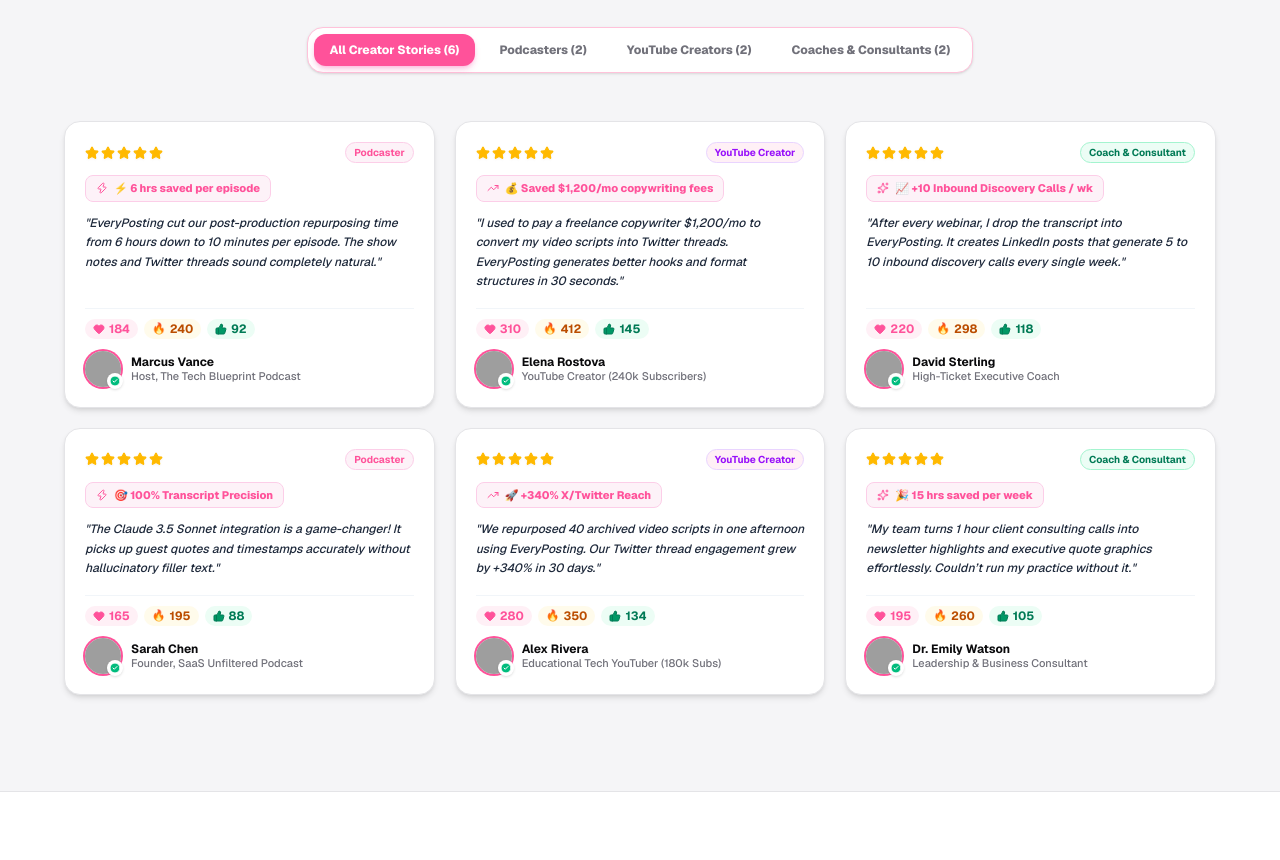
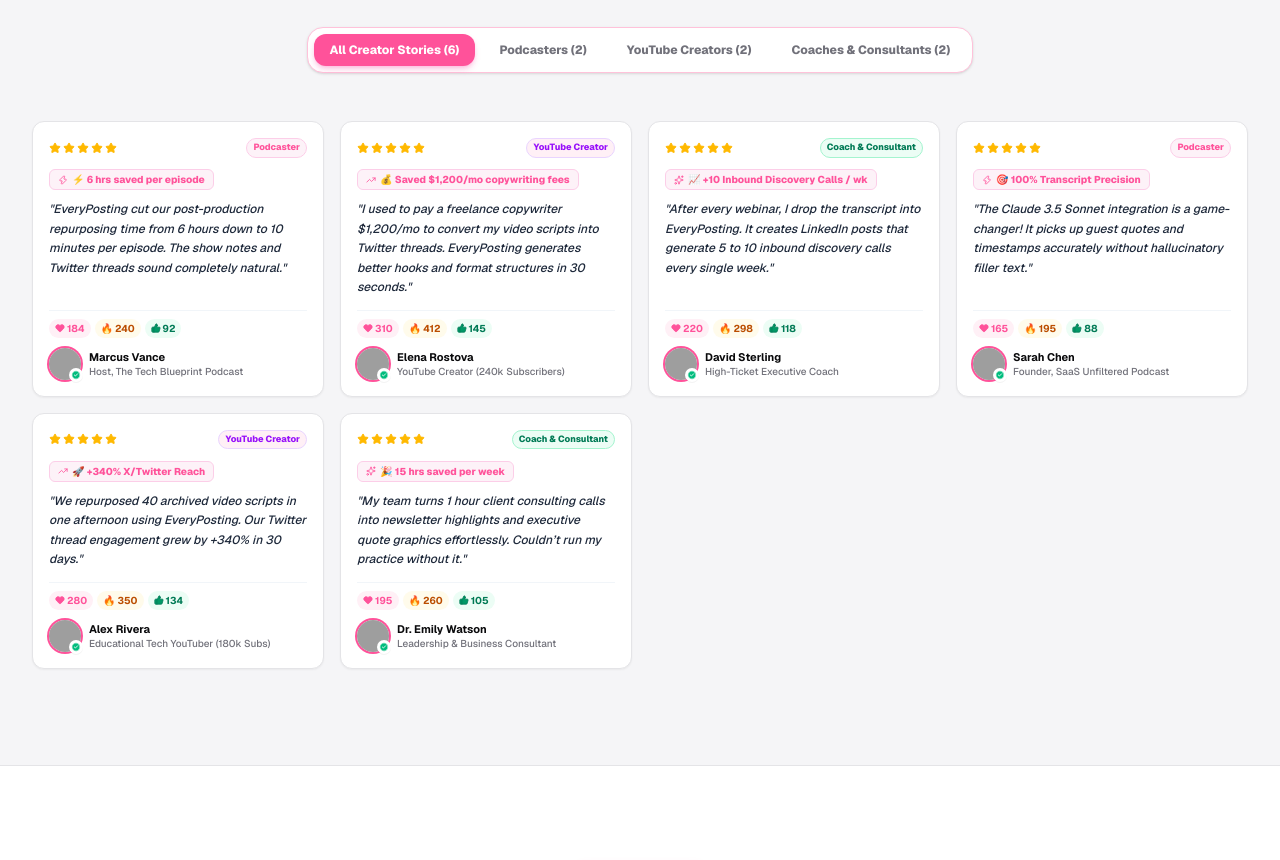
Before and after one commit to usmanahmad4823/every_posting, a Next.js app: page / in a window 1280 px wide. Shown: the part 5360-6220 px from the top of the page. Built offline with nearby package versions, Linux system fonts and the light colour scheme; no server answers; grey boxes are pictures that could not be loaded.

Commit message:
style: update testimonials grid to 4 columns on desktop with compact card padding and inner spacing

```diff
--- a/components/landing/testimonials.tsx
+++ b/components/landing/testimonials.tsx
@@ -236,7 +236,7 @@ export function TestimonialsSection() {
             animate={{ opacity: 1, y: 0 }}
             exit={{ opacity: 0, y: -15 }}
             transition={{ duration: 0.3 }}
-            className="grid grid-cols-1 md:grid-cols-2 lg:grid-cols-3 gap-5 max-w-6xl mx-auto"
+            className="grid grid-cols-1 sm:grid-cols-2 md:grid-cols-3 lg:grid-cols-4 gap-3.5 sm:gap-4 max-w-7xl mx-auto"
           >
             {filteredTestimonials.map((t, idx) => {
               const MetricIcon = t.metricIcon;
@@ -245,88 +245,88 @@ export function TestimonialsSection() {
               return (
                 <motion.div
                   key={t.id}
-                  whileHover={{ y: -6, scale: 1.015 }}
+                  whileHover={{ y: -4, scale: 1.01 }}
                   transition={{ type: 'spring', stiffness: 350, damping: 20 }}
-                  className="bg-white rounded-2xl p-5 flex flex-col justify-between border border-[#E4E4E7] hover:border-[#FF529A] shadow-md hover:shadow-pink-500/10 transition-all group relative overflow-hidden"
+                  className="bg-white rounded-xl p-3.5 sm:p-4 flex flex-col justify-between border border-[#E4E4E7] hover:border-[#FF529A] shadow-xs hover:shadow-pink-500/10 transition-all group relative overflow-hidden"
                 >
                   {/* Top Aura Highlight Bar on Hover */}
                   <div className="absolute top-0 left-0 right-0 h-1 bg-gradient-to-r from-[#FF529A] via-purple-500 to-[#FF007A] opacity-0 group-hover:opacity-100 transition-opacity" />
 
                   <div>
                     {/* Header Badges */}
-                    <div className="flex items-center justify-between gap-2 mb-3">
+                    <div className="flex items-center justify-between gap-1.5 mb-2.5">
                       <div className="flex items-center gap-0.5 text-amber-400">
                         {[...Array(t.rating)].map((_, i) => (
-                          <Star key={i} className="w-3.5 h-3.5 fill-amber-400 drop-shadow-xs" />
+                          <Star key={i} className="w-3 h-3 fill-amber-400 drop-shadow-2xs" />
                         ))}
                       </div>
 
-                      <span className={`px-2 py-0.5 rounded-full text-[10px] font-bold border ${t.nicheColor}`}>
+                      <span className={`px-1.5 py-0.5 rounded-full text-[9px] font-extrabold border ${t.nicheColor}`}>
                         {t.nicheLabel}
                       </span>
                     </div>
 
                     {/* Measurable Creator Outcome Impact Badge */}
-                    <div className="mb-3 inline-flex items-center gap-1.5 px-2.5 py-1 rounded-lg bg-pink-50 border border-pink-200 text-[11px] font-extrabold text-[#FF529A]">
-                      <MetricIcon className="w-3 h-3" />
+                    <div className="mb-2.5 inline-flex items-center gap-1 px-2 py-0.5 rounded-md bg-pink-50 border border-pink-200 text-[10px] font-extrabold text-[#FF529A]">
+                      <MetricIcon className="w-2.5 h-2.5" />
                       <span>{t.impactBadge}</span>
                     </div>
 
                     {/* Quote Text */}
-                    <p className="text-[#1E293B] text-xs leading-relaxed italic mb-4 font-medium">
+                    <p className="text-[#1E293B] text-[11px] sm:text-xs leading-relaxed italic mb-3 font-medium">
                       &quot;{t.quote}&quot;
                     </p>
                   </div>
 
                   <div>
                     {/* Interactive Delight Reaction Buttons (Twitter Style) */}
-                    <div className="flex items-center gap-1.5 mb-3 pt-2.5 border-t border-[#F1F5F9]">
+                    <div className="flex items-center gap-1 mb-2.5 pt-2 border-t border-[#F1F5F9]">
                       <button
                         onClick={(e) => handleReactionClick(e, t.id, 'heart')}
-                        className="px-2 py-0.5 rounded-full bg-[#FFF0F6] hover:bg-pink-100 text-[#FF529A] text-[10px] sm:text-xs font-bold flex items-center gap-1 transition-transform active:scale-90"
+                        className="px-1.5 py-0.5 rounded-full bg-[#FFF0F6] hover:bg-pink-100 text-[#FF529A] text-[9px] sm:text-[10px] font-bold flex items-center gap-0.5 transition-transform active:scale-90"
                         title="Love this review"
                       >
-                        <Heart className="w-3 h-3 fill-[#FF529A]" />
+                        <Heart className="w-2.5 h-2.5 fill-[#FF529A]" />
                         <span>{cardReactions.heart}</span>
                       </button>
 
                       <button
                         onClick={(e) => handleReactionClick(e, t.id, 'fire')}
-                        className="px-2 py-0.5 rounded-full bg-amber-50 hover:bg-amber-100 text-amber-700 text-[10px] sm:text-xs font-bold flex items-center gap-1 transition-transform active:scale-90"
+                        className="px-1.5 py-0.5 rounded-full bg-amber-50 hover:bg-amber-100 text-amber-700 text-[9px] sm:text-[10px] font-bold flex items-center gap-0.5 transition-transform active:scale-90"
                         title="Mind blown"
                       >
-                        <span className="text-[11px]">🔥</span>
+                        <span className="text-[10px]">🔥</span>
                         <span>{cardReactions.fire}</span>
                       </button>
 
                       <button
                         onClick={(e) => handleReactionClick(e, t.id, 'clap')}
-                        className="px-2 py-0.5 rounded-full bg-emerald-50 hover:bg-emerald-100 text-emerald-700 text-[10px] sm:text-xs font-bold flex items-center gap-1 transition-transform active:scale-90"
+                        className="px-1.5 py-0.5 rounded-full bg-emerald-50 hover:bg-emerald-100 text-emerald-700 text-[9px] sm:text-[10px] font-bold flex items-center gap-0.5 transition-transform active:scale-90"
                         title="Clap"
                       >
-                        <ThumbsUp className="w-3 h-3 fill-emerald-600" />
+                        <ThumbsUp className="w-2.5 h-2.5 fill-emerald-600" />
                         <span>{cardReactions.clap}</span>
                       </button>
                     </div>
 
                     {/* Author Meta */}
-                    <div className="flex items-center gap-2.5">
-                      <div className="relative">
+                    <div className="flex items-center gap-2">
+                      <div className="relative shrink-0">
                         <img
                           src={t.avatar}
                           alt={t.name}
-                          className="w-9 h-9 rounded-full object-cover ring-2 ring-[#FF529A]"
+                          className="w-8 h-8 rounded-full object-cover ring-2 ring-[#FF529A]"
                         />
-                        <div className="absolute -bottom-0.5 -right-0.5 bg-white rounded-full p-0.5 shadow-sm">
-                          <CheckCircle2 className="w-3 h-3 text-emerald-500 fill-emerald-500 stroke-white" />
+                        <div className="absolute -bottom-0.5 -right-0.5 bg-white rounded-full p-0.5 shadow-2xs">
+                          <CheckCircle2 className="w-2.5 h-2.5 text-emerald-500 fill-emerald-500 stroke-white" />
                         </div>
                       </div>
 
-                      <div>
-                        <h4 className="text-xs font-bold text-[#0A0A0C] group-hover:text-[#FF529A] transition-colors flex items-center gap-1">
+                      <div className="min-w-0">
+                        <h4 className="text-[11px] font-bold text-[#0A0A0C] group-hover:text-[#FF529A] transition-colors truncate">
                           {t.name}
                         </h4>
-                        <p className="text-[11px] text-[#71717A] font-medium leading-tight">{t.role}</p>
+                        <p className="text-[10px] text-[#71717A] font-medium leading-tight truncate">{t.role}</p>
                       </div>
                     </div>
                   </div>
```
